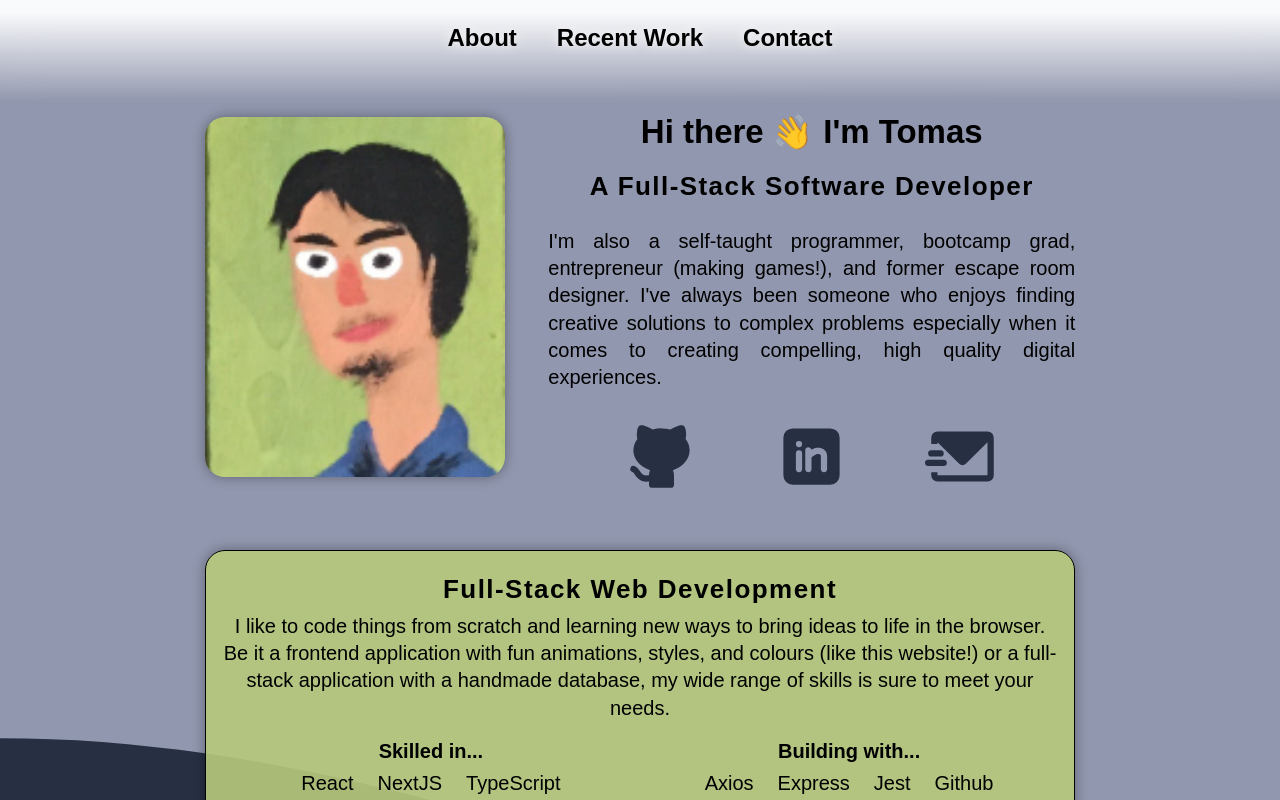
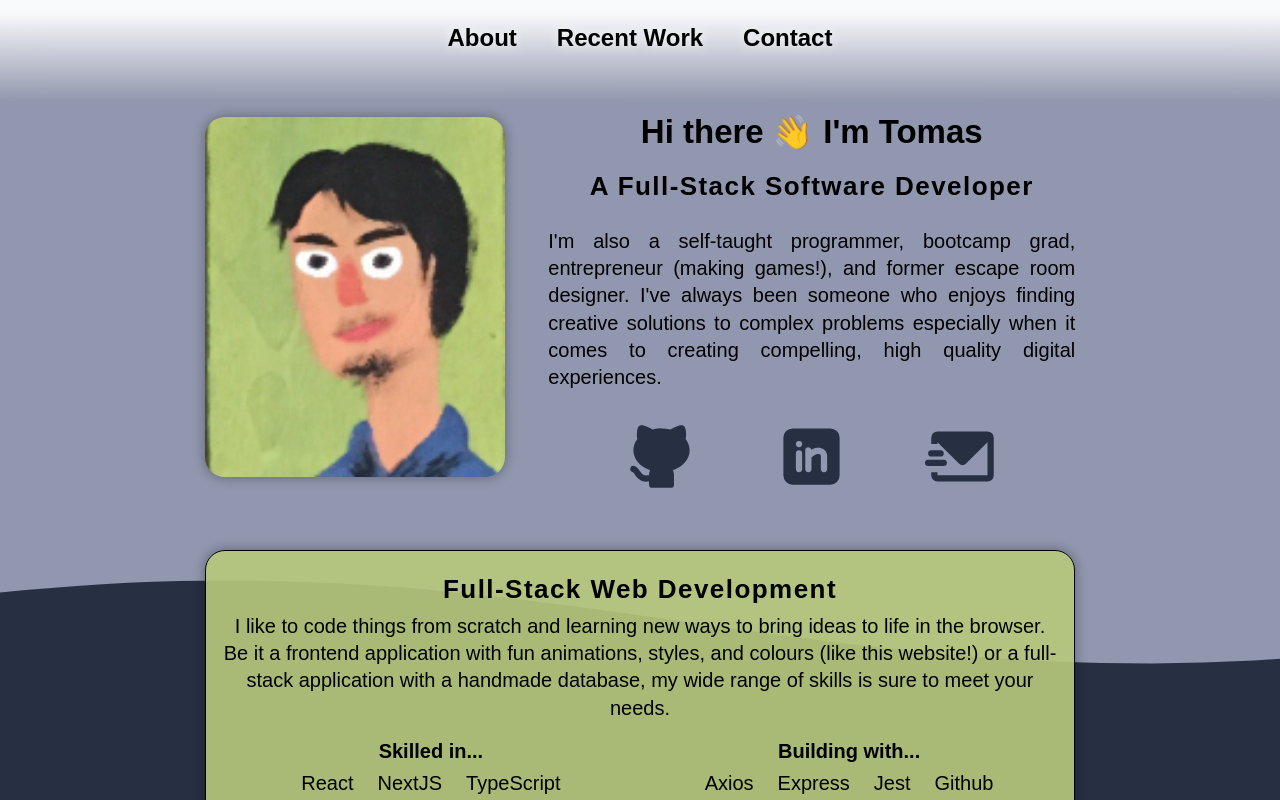
Before and after one commit to tomas-tank3ngine/portfolio-site, a React (Create React App) app: page / in a window 1280 px wide. Shown: the top 800 px of the page. Built offline with nearby package versions, Linux system fonts and the light colour scheme; a web font is replaced by a local one.

Commit message:
style: change clip background to fit better

```diff
--- a/src/assets/pages/Homepage/Homepage.scss
+++ b/src/assets/pages/Homepage/Homepage.scss
@@ -300,67 +300,14 @@
   background-color: $color-dark-primary;
   &__layer-2 {
     width: 100%;
-    height: 110%;
+    height: 75%;
     position: absolute;
-    bottom: 0;
+    bottom: -0;
     left: 0;
     z-index: -8;
     background-color: $color-dark-accent;
-    clip-path: polygon(
-      100% 100%,
-      0% 100%,
-      0% 39.44%,
-      2% 39.45%,
-      4% 39.48%,
-      6% 39.53%,
-      8% 39.6%,
-      10% 39.69%,
-      12% 39.8%,
-      14% 39.92%,
-      16% 40.06%,
-      18% 40.22%,
-      20% 40.4%,
-      22% 40.59%,
-      24% 40.8%,
-      26% 41.02%,
-      28% 41.26%,
-      30% 41.51%,
-      32% 41.77%,
-      34% 42.04%,
-      36% 42.32%,
-      38% 42.6%,
-      40% 42.9%,
-      42% 43.2%,
-      44% 43.51%,
-      46% 43.82%,
-      48% 44.13%,
-      50% 44.44%,
-      52% 44.76%,
-      54% 45.07%,
-      56% 45.38%,
-      58% 45.69%,
-      60% 45.99%,
-      62% 46.29%,
-      64% 46.57%,
-      66% 46.85%,
-      68% 47.12%,
-      70% 47.38%,
-      72% 47.63%,
-      74% 47.87%,
-      76% 48.09%,
-      78% 48.3%,
-      80% 48.49%,
-      82% 48.67%,
-      84% 48.83%,
-      86% 48.97%,
-      88% 49.09%,
-      90% 49.2%,
-      92% 49.29%,
-      94% 49.36%,
-      96% 49.41%,
-      98% 49.43%,
-      100% 49.44%
-    );
+    // https://wave.novoselski.net/
+    clip-path: polygon(100% 100%, 0% 100% , 0.00% 2.40%, 2.00% 2.25%, 4.00% 2.12%, 6.00% 2.00%, 8.00% 1.90%, 10.00% 1.81%, 12.00% 1.75%, 14.00% 1.70%, 16.00% 1.68%, 18.00% 1.67%, 20.00% 1.68%, 22.00% 1.71%, 24.00% 1.76%, 26.00% 1.83%, 28.00% 1.91%, 30.00% 2.01%, 32.00% 2.13%, 34.00% 2.27%, 36.00% 2.42%, 38.00% 2.59%, 40.00% 2.76%, 42.00% 2.95%, 44.00% 3.15%, 46.00% 3.35%, 48.00% 3.56%, 50.00% 3.78%, 52.00% 3.99%, 54.00% 4.21%, 56.00% 4.43%, 58.00% 4.65%, 60.00% 4.86%, 62.00% 5.07%, 64.00% 5.27%, 66.00% 5.47%, 68.00% 5.65%, 70.00% 5.82%, 72.00% 5.98%, 74.00% 6.12%, 76.00% 6.25%, 78.00% 6.36%, 80.00% 6.46%, 82.00% 6.54%, 84.00% 6.60%, 86.00% 6.64%, 88.00% 6.66%, 90.00% 6.67%, 92.00% 6.65%, 94.00% 6.61%, 96.00% 6.56%, 98.00% 6.49%, 100.00% 6.39%);
   }
 }
 
```
